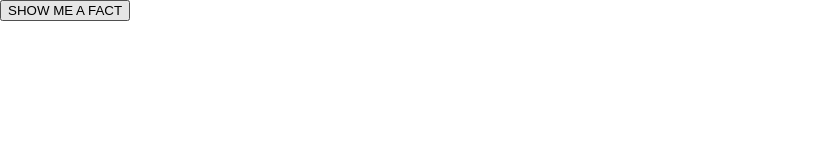
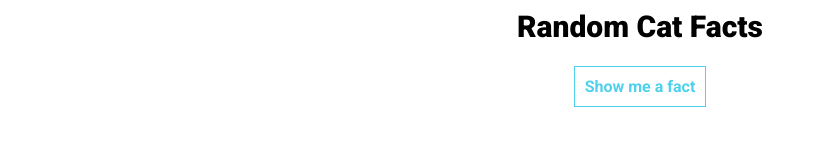
Before and after one commit to rzh90/100devs, a plain HTML site: page cat_fact/index.html in a window 1280 px wide. Shown: the whole page, without its empty margins (0-825 px from the left). Drawn offline with Linux system fonts and the light colour scheme.

Commit message:
updated styles

```diff
--- a/cat_fact/index.html
+++ b/cat_fact/index.html
@@ -4,7 +4,7 @@
         <meta charset="utf-8">
         <meta name="viewport" content="width=device-width, initial-scale=1">
         <meta name="keywords" content="one, two, three">
-        <title>Exercise Database</title>
+        <title>Random Cat Fact</title>
         <link rel="stylesheet" href="reset.css">
         <link rel="stylesheet" href="style.css">
         <link rel="preconnect" href="https://fonts.googleapis.com">
@@ -12,9 +12,18 @@
         <link href="https://fonts.googleapis.com/css2?family=Roboto:wght@300;400;700;900&display=swap" rel="stylesheet">
     </head>
     <body>
-        <form><button type="button" class="fact_button">SHOW ME A FACT</button></form>
-        <img src="" alt="">
-        <h2></h2>
+        <header>
+            <h1>Random Cat Facts</h1>
+        </header>
+
+        <main>
+            <button type="button" class="fact_button">Show me a fact</button>
+
+            <section>
+                <img src="" alt="">
+                <p class="fact"></p>
+            </section>
+        </main>
         <script type="text/javascript" src="main.js"></script>
     </body>
 </html>
--- a/cat_fact/main.js
+++ b/cat_fact/main.js
@@ -17,7 +17,7 @@ function getCatFact() {
         .then(res => res.json())
         .then(apiData2 => {
             console.log(apiData2.text)
-            document.querySelector("h2").innerText = apiData2.text
+            document.querySelector(".fact").innerText = apiData2.text
         })
         .catch(err => {
             console.log(`error ${err}`)
--- a/cat_fact/style.css
+++ b/cat_fact/style.css
@@ -1,3 +1,45 @@
+* {
+    box-sizing: border-box;
+    margin: 0;
+    padding: 0;
+}
+html {
+    font-size: 62.5%;
+}
+
+body {
+    font-family: "Roboto", sans-serif;
+}
+main, header {
+    text-align: center;
+    max-width: 900px;
+    margin: 0 auto;
+    padding: 1.2rem;
+}
+section {
+    padding: 1.2rem;
+}
+h1 {
+    font-weight: 900;
+    font-size: 3rem;
+}
+h2 {
+    font-weight: 700;
+    font-size: 2rem;
+}
 img {
     height: 400px;
 }
+.fact_button {
+    padding: 1rem;
+    background: #fff;
+    border: 1px solid #4ed1ec;
+    color: #4ed1ec;
+    font-weight: bold;
+    font-size: 1.6rem;
+    font-family: "Roboto", sans-serif;
+    display: inline-block;
+}
+.fact {
+    font-size: 1.6rem;
+}
```
